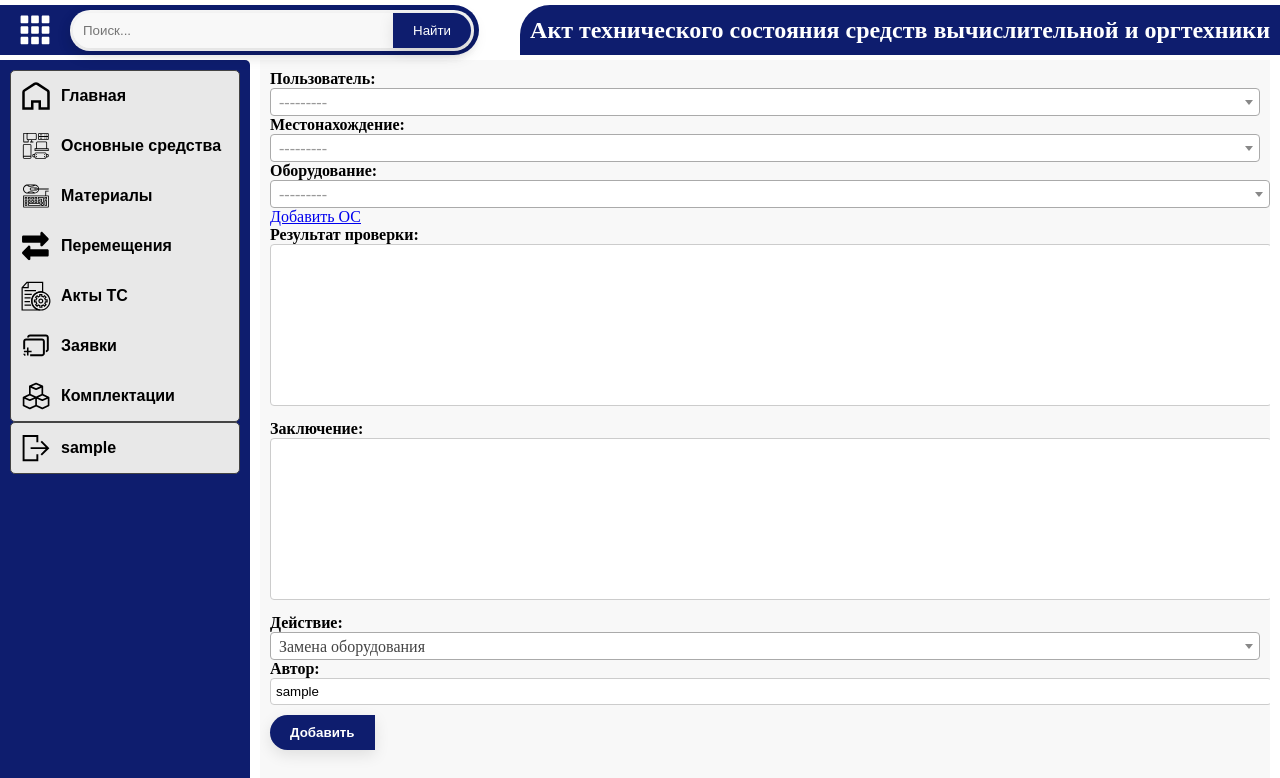
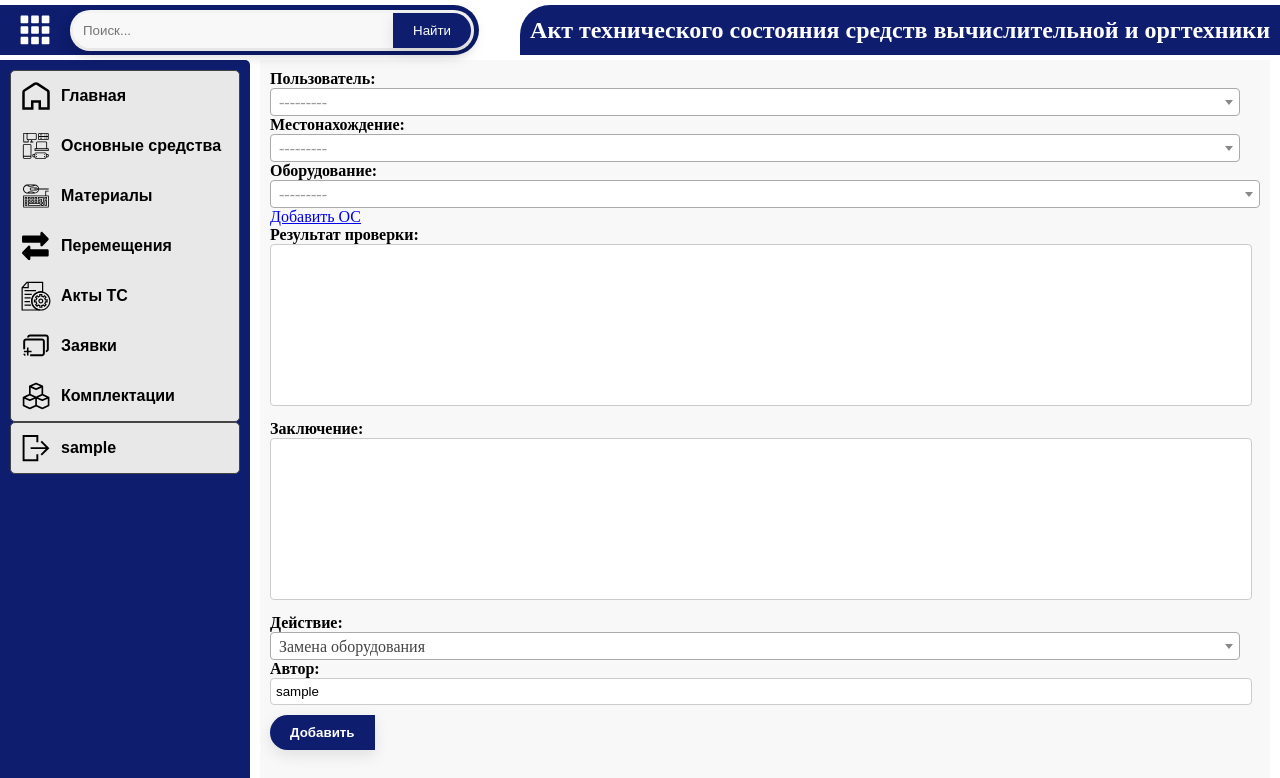
Before and after one commit to nik0208/dbdit, a Django app: page /acts/addact/ in a window 1280 px wide. Shown: the top 778 px of the page. Run offline with Django 4.2, Linux system fonts and the light colour scheme; the visitor is signed in with stand-in values (Sample User, id 1).

Commit message:
94009082023

```diff
--- a/acts/templates/acts/add_act.html
+++ b/acts/templates/acts/add_act.html
@@ -11,14 +11,10 @@
 {% endblock %}
 
 {% block content %}
+
   <div class="form-container">
 
     {{ form.media }}
-    <script>
-        $(document).ready(function() {
-            $('#inv_dit').select2();
-        });
-    </script>
 
     <form method="post" class="form-area act">
 
@@ -37,8 +33,9 @@
       <div>
         <label>Оборудование:</label>
         {{ form.inv_dit }}
-        <a href="{% url 'add_os' %}" class="add-os-button">Добавить ОС</a>
       </div>
+
+      <a href="{% url 'add_os' %}" class="add-os-button">Добавить ОС</a>
 
       <div>
         <label>Результат проверки:</label>
--- a/moves/templates/moves/add_move_os.html
+++ b/moves/templates/moves/add_move_os.html
@@ -30,6 +30,7 @@
 
     <form method="post" action="{% url 'add_move_os' %}" class="form-area act">
       {% csrf_token %}
+
       <input type="hidden" name="toggle_switch" value="os">
 
       <div>
--- a/static/CSS/base.css
+++ b/static/CSS/base.css
@@ -743,7 +743,7 @@ select,
 input,
 textarea,
 .form-field.user {
-  width: calc(100% - 10px);
+  width: calc(100% - 20px);
   padding: 5px;
   border: 1px solid #ccc;
   border-radius: 4px;
```
